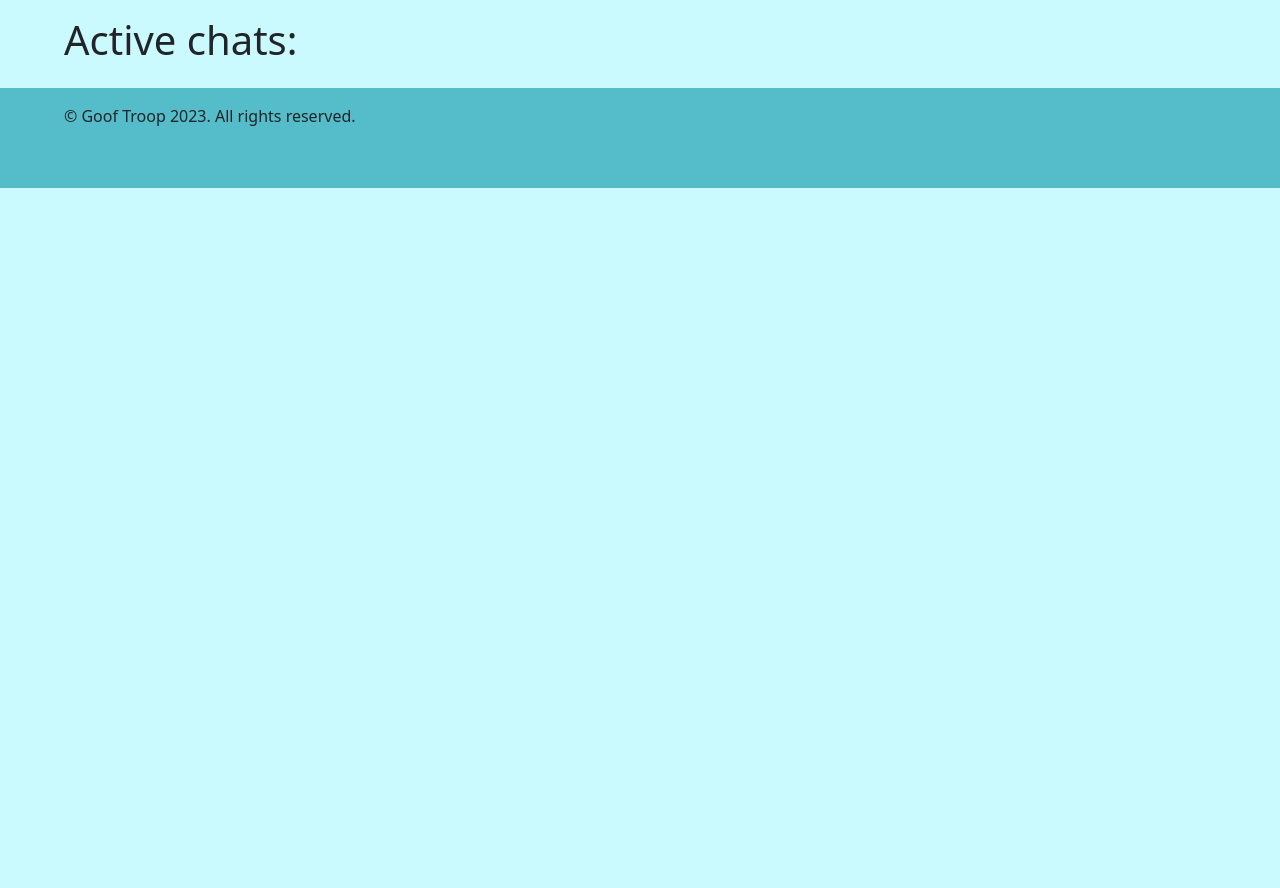
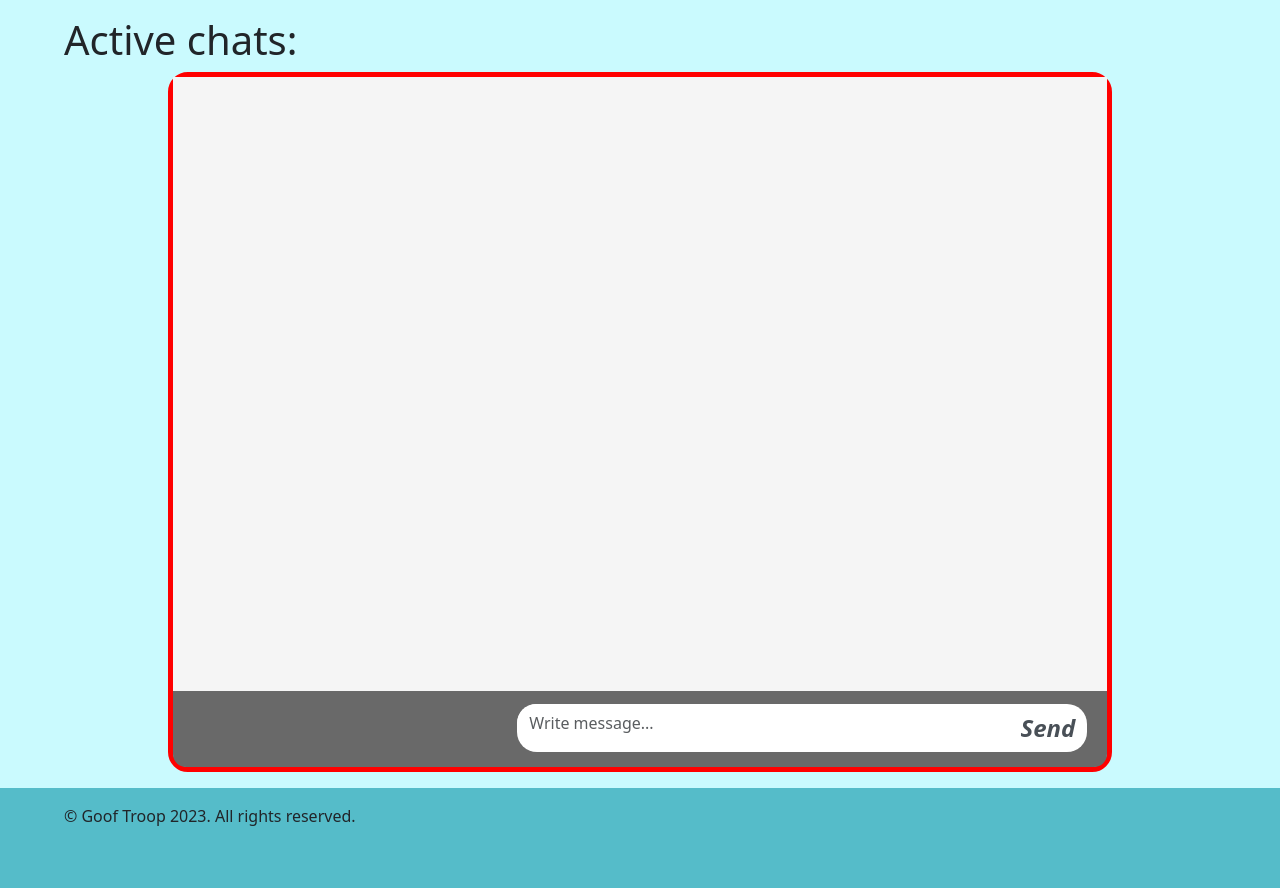
Before and after one commit to x13xDread/CSET-180-project, a Flask app: page /chats in a window 1280 px wide. Shown: the part 128-1016 px from the top of the page. Before the commit the page ends 316 px from the top, so only its background shows below. Run offline with Flask 3, Linux system fonts and the light colour scheme; data that the repository does not hold is empty.

Commit message:
chats css

```diff
--- a/templates/chats.html
+++ b/templates/chats.html
@@ -1,7 +1,140 @@
 {% extends "base.html" %}
 {% block body %}
-<div>
-    <h1>Active chats: </h1>
+<style>
+.main-container{
+    border: 5px red;
+    border-style: solid;
+    border-radius: 20px;
+    width: 82%;
+    height: 700px;
+    margin: auto;
+}
+/* Styling the message page */
+
+.msg-page {
+    max-height: 500px;
+    overflow-y: auto;
+}
+
+/* Styling the msg-header container */
+.msg-header {
+    border: 1px solid #ccc;
+    width: 100%;
+    height: 10%;
+    border-bottom: none;
+    display: inline-block;
+    background-color: #efefef;
+    margin: 0;
+    border-top-left-radius: 20px;
+    border-top-right-radius: 20px;
+}
+
+.msgimg {
+    margin-left: 2%;
+    float: left;
+}
+
+.container1 {
+    width: 270px;
+    height: auto;
+    float: left;
+    margin: 0;
+}
+.chat-page{
+height: 89%;
+background-color: whitesmoke;
+}
+/* Sending message section*/
+.msg-bottom{
+height:11%;
+background-color: dimgray;
+width: auto;
+border-bottom-left-radius: 13px;
+border-bottom-right-radius: 13px;
+}
+.input-group {
+    float: right;
+    margin: auto;
+    margin-top: 13px;
+    margin-right: 20px;
+    outline: none !important;
+    border-radius: 20px;
+    width: 61% !important;
+    background-color: #fff;
+    position: relative;
+    display: flex;
+    flex-wrap: wrap;
+    align-items: stretch;
+}
+
+.input-group>.form-control {
+position: relative;
+flex: 1 1 auto;
+width: 1%;
+margin-bottom: 0;
+    }
+
+.form-control {
+border: none !important;
+border-radius: 20px !important;
+display: block;
+height: calc(2.25rem + 2px);
+padding: 0.375rem 0.75rem;
+font-size: 1rem;
+line-height: 1.5;
+color: #495057;
+background-color: #fff;
+background-clip: padding-box;
+transition: border-color .15s ease-in-out, box-shadow .15s ease-in-out;
+    }
+
+.input-group-text {
+background: transparent !important;
+border: none !important;
+display: flex;
+align-items: center;
+padding: 0.375rem 0.75rem;
+margin-bottom: 0;
+font-size: 1.5rem;
+font-weight: b;
+line-height: 1.5;
+color: #495057;
+text-align: center;
+white-space: nowrap;
+background-color: #e9ecef;
+border: 1px solid #ced4da;
+border-radius: 0.25rem;
+font-weight: bold !important;
+cursor: pointer;
+    }
+
+input:focus {
+outline: none;
+border: none !important;
+box-shadow: none !important;
+    }
+
+</style>
+<h1>Active chats: </h1>
+<div class="main-container">
+<div class="chat-page">
+    <div class="msg-inbox">
+        <div class="chats">
+            <div class="msg-page">
+            </div>
+        </div>
+    </div>
+</div>
+<div class="msg-bottom">
+    <div class="input-group">
+        <input type="text" class="form-control" placeholder="Write message...">
+        <div class="input-group-append ">
+            <span class="input-group-text"><i class="bi bi-send ">Send</i>
+            </span>
+        </div>
+    </div>
+</div>
+</div>
     {% for chat in chat_messages %}
         <div class="col-50 mt-3 border-top pt-4">
           <h6>chat number:</h6>
```
